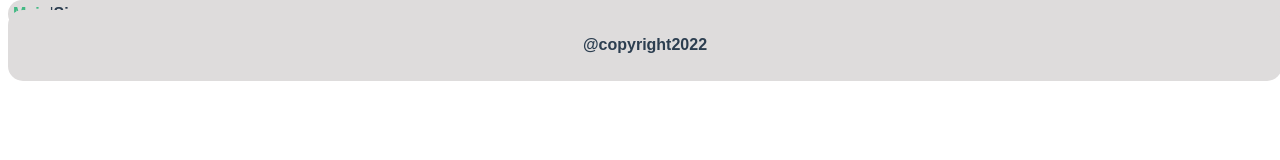
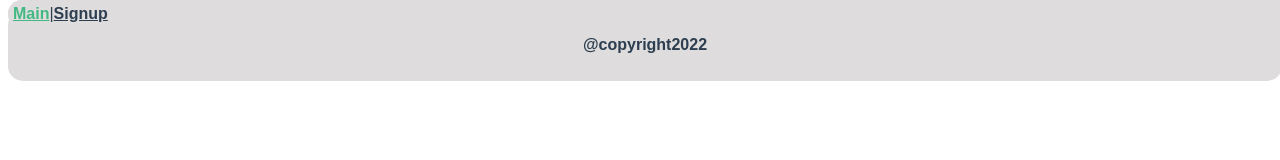
Before and after one commit to mbz4/T8_WAD_22, a Vue app in the folder homework3/: page /#/ in a window 1280 px wide. Shown: the top 160 px of the page. Built offline with nearby package versions, Linux system fonts and the light colour scheme.

Commit message:
header works for both

```diff
--- a/homework3/src/App.vue
+++ b/homework3/src/App.vue
@@ -3,8 +3,19 @@
     <router-link to="/">Main</router-link> |
     <router-link to="/signup">Signup</router-link>
   </nav> -->
-  <router-view/>
+  <div>
+    <router-view/>
+  <Header/>
+  </div>
+
 </template>
+
+
+
+<script setup>
+ import Header from '@/components/header.vue';
+</script>
+
 
 <style>
 #app {
--- a/homework3/src/components/header.vue
+++ b/homework3/src/components/header.vue
@@ -11,7 +11,7 @@ and it should include navigation links/routes to both pages -->
 
   <script>
   export default {
-    name: 'Header',
+    name: 'header',
     props: {
       msg: String
     }
--- a/homework3/src/views/FormView.vue
+++ b/homework3/src/views/FormView.vue
@@ -2,7 +2,8 @@
 
 
 <div>
-   <Header/>
+   <header/>
+
   <div>
 
     <form @submit.prevent ="validateForm">
@@ -17,21 +18,22 @@
   </div>
   </form>
 
-  </div>  </div>
+  </div>
+ </div>
 
 
 
 </template>
 
   <script>
-  import Header from "@/components/header.vue"
-import header from '../components/header.vue';
+
+  import header from '../components/header.vue';
 
 
   export default {
   components: { header },
   name: "FormView",
-  Header,
+  header,
 
 
   data: function() {
```
